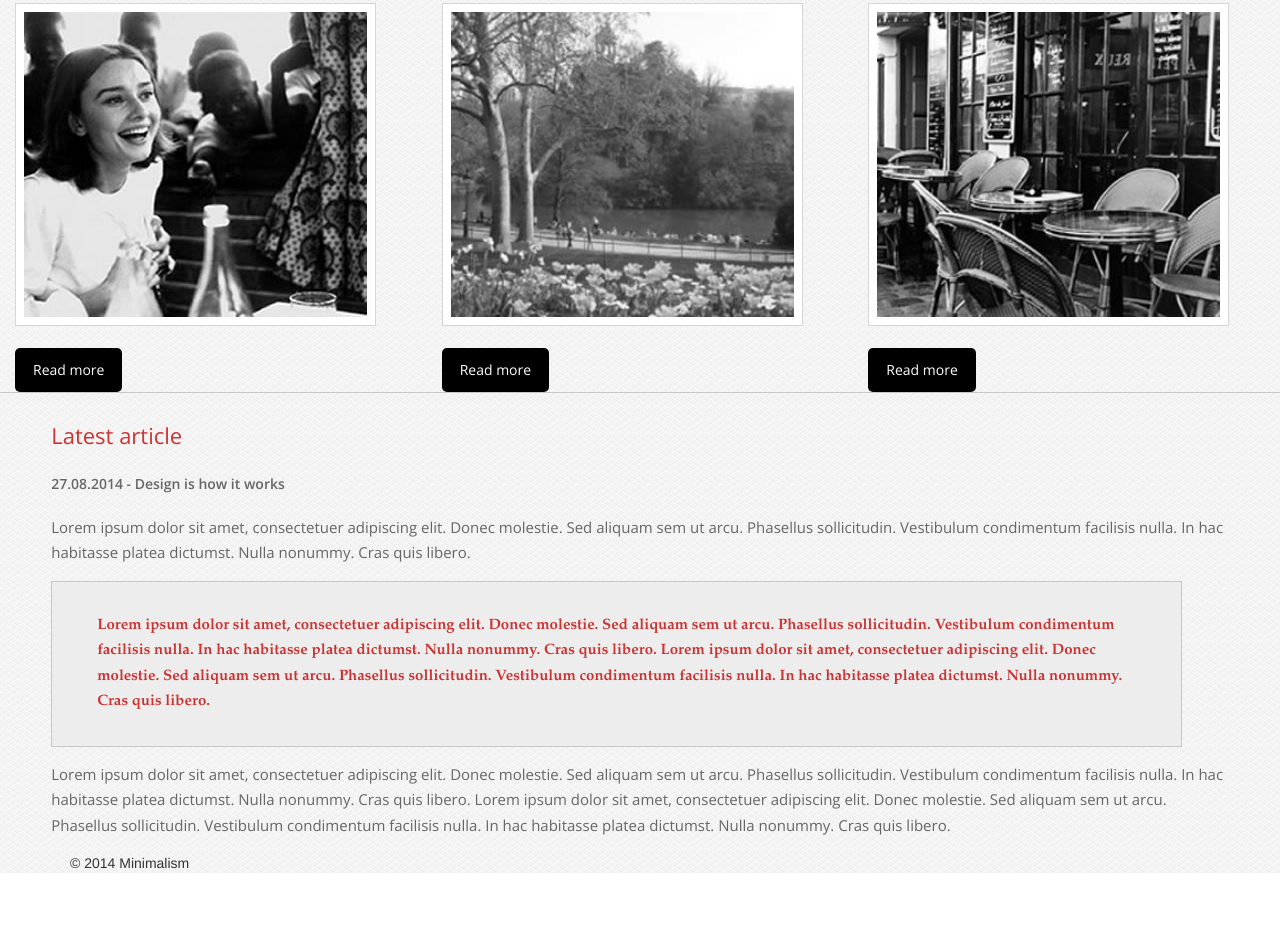
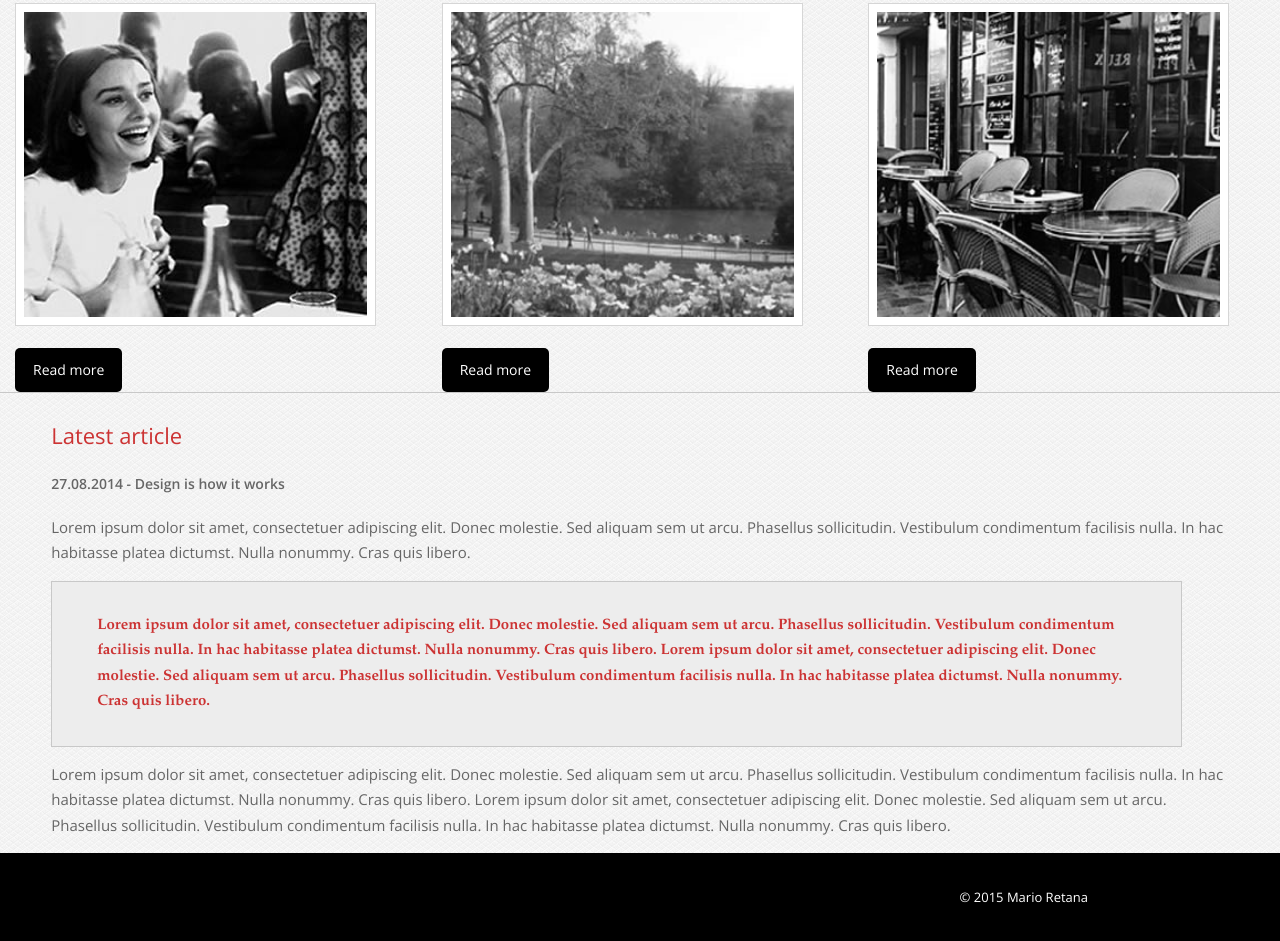
Before and after one commit to maretana/IS-Training, a website: page assignment3/index.html in a window 1280 px wide. Shown: the part 711-1652 px from the top of the page. Before the commit the page ends 1584 px from the top, so only its background shows below. Drawn offline with nearby package versions, Linux system fonts and the light colour scheme.

Commit message:
Added footer styles

```diff
--- a/assignment3/css/style.css
+++ b/assignment3/css/style.css
@@ -63,10 +63,19 @@
   text-decoration: none;
 }
 
-/* line 18, ../scss/partials/_footer.scss */
-.footer-container footer {
+/* line 16, ../scss/partials/_footer.scss */
+footer {
+  background-color: black;
+  text-align: right;
+  padding: 20px 15% 22px 0;
+}
+/* line 20, ../scss/partials/_footer.scss */
+footer .footer-content {
+  font-family: 'Open Sans', sans-serif;
+  font-weight: normal;
+  font-size: 13px;
   color: white;
-  padding: 20px 0;
+  line-height: 1.7em;
 }
 
 /* line 16, ../scss/partials/_content.scss */
--- a/assignment3/index.html
+++ b/assignment3/index.html
@@ -118,9 +118,7 @@
         </section>
 
         <footer>
-            <div class="container">
-                <div id="FooterTwo"> © 2014 Minimalism </div>
-            </div>
+            <p class="footer-content"> © 2015 Mario Retana </p>
         </footer>
 
         <script src="js/vendor/jquery-1.10.1.min.js"></script>
--- a/assignment3/scss/partials/_footer.scss
+++ b/assignment3/scss/partials/_footer.scss
@@ -13,11 +13,12 @@
 //
 
 
-.footer-container {
-
-    footer {
-        color: white;
-        padding: 20px 0;
-    }
-
+footer {
+	background-color: black;
+	text-align: right;
+	padding: 20px 15% 22px 0;
+	.footer-content {
+		@include text(13px, normal, white);
+		line-height: 1.7em;
+	}
 }
```
